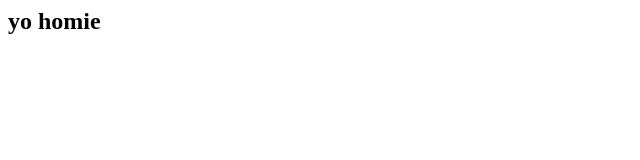
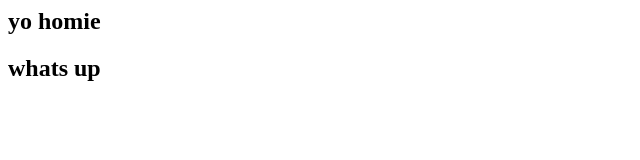
Before and after one commit to Sumesh2301/localrepo, a plain HTML site: page index.html in a window 1280 px wide. Shown: the whole page, without its empty margins (0-640 px from the left). Drawn offline with Linux system fonts and the light colour scheme.

Commit message:
added new feature

```diff
--- a/index.html
+++ b/index.html
@@ -1 +1,2 @@
 <h2>yo homie</h2>
+<h2>whats up</h2>
```
